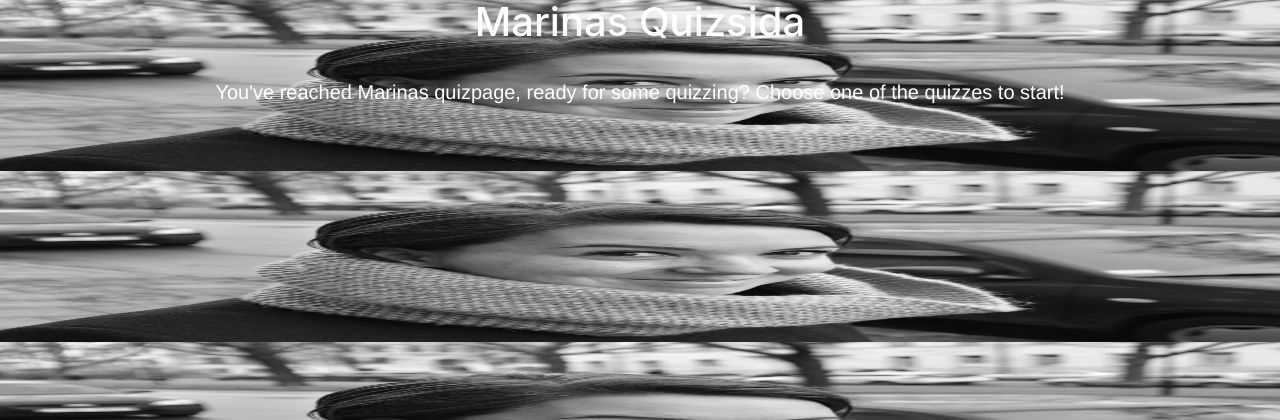
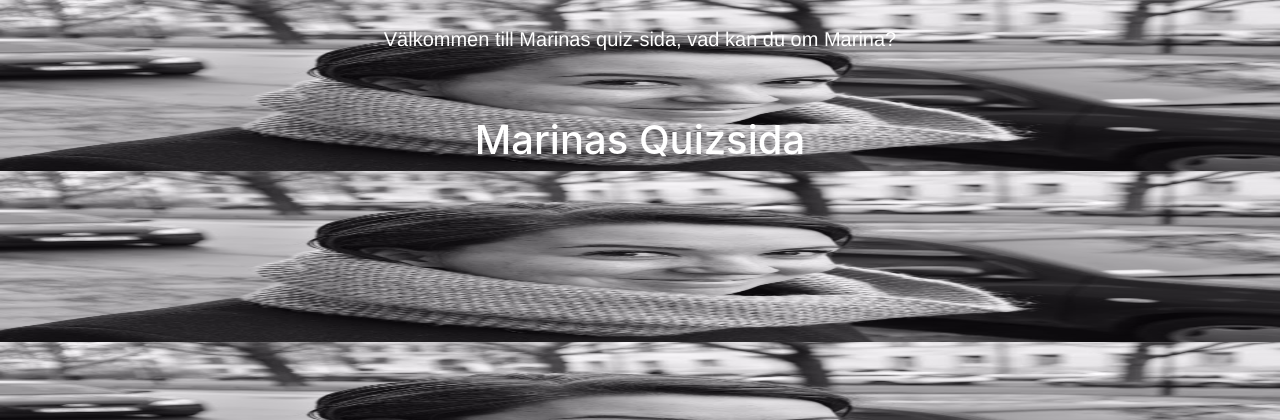
Before and after one commit to cupaiuolo/quizproject, a Django app: page / in a window 1280 px wide. Shown: the top 420 px of the page. Run offline with Django 3.2, Linux system fonts and the light colour scheme; data that the repository does not hold is empty; some libraries are stand-ins or nearby versions.

Commit message:
Changed text and moved text up

```diff
--- a/quiz/templates/startpage.html
+++ b/quiz/templates/startpage.html
@@ -8,6 +8,10 @@
 	<link rel="stylesheet" href="/static/style.css">
 	</head>
 	<body>
+		<br>
+	<p>Välkommen till Marinas quiz-sida, vad kan du om Marina?</p>
+	<br>
+	<br>
 {% for quiz in quizzes %}
 	<p><a href="{% url 'quiz_page' quiz.quiz_number %}">
 		{{ quiz.name }}
@@ -21,10 +25,7 @@
 				</div>
 			</div>
 </div>
-	<br>
-	<p>You've reached Marinas quizpage, ready for some quizzing? Choose one of the quizzes to start!</p>
-	<br>
-	<br>
+
 		</body>
 
 	</html>
```
